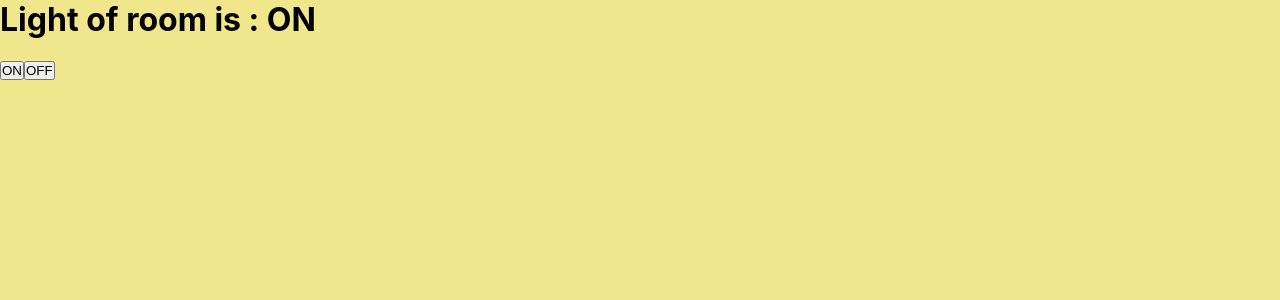
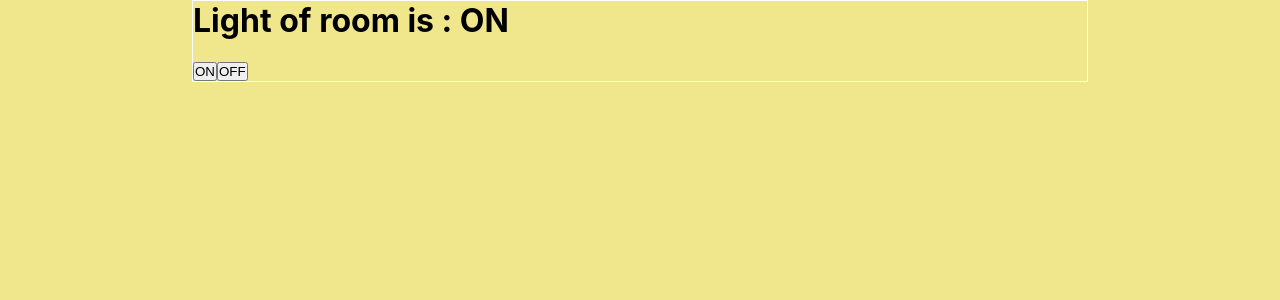
Before and after one commit to samadakram/Bootcamp2020-Class-, a React (Create React App) app: page / in a window 1280 px wide. Shown: the top 300 px of the page. Built offline with nearby package versions, Linux system fonts and the light colour scheme.

Commit message:
updated App.css
Updated Ui of App

```diff
--- a/src/App.css
+++ b/src/App.css
@@ -7,6 +7,11 @@
   width: 100vw;
   height: 100vh;
 }
+.container{
+  width: 70vw;
+  margin: auto;
+  border: 1px solid white;
+}
 .on{
   background-color: #F0E68C;
 }
--- a/src/App.js
+++ b/src/App.js
@@ -9,10 +9,12 @@ function App(){
 
   return(
     <div className={`main ${light}`}>
-      <Room light={isOn ? 'ON' : 'OFF'}/>
-      <br/>
-      <button onClick={()=> setOn(true)}>ON</button>
-      <button onClick={()=> setOn(false)}>OFF</button>
+        <div className="container">
+          <Room light={isOn ? 'ON' : 'OFF'}/>
+          <br/>
+          <button onClick={()=> setOn(true)}>ON</button>
+          <button onClick={()=> setOn(false)}>OFF</button>
+        </div>
     </div>
   );
 }
```
